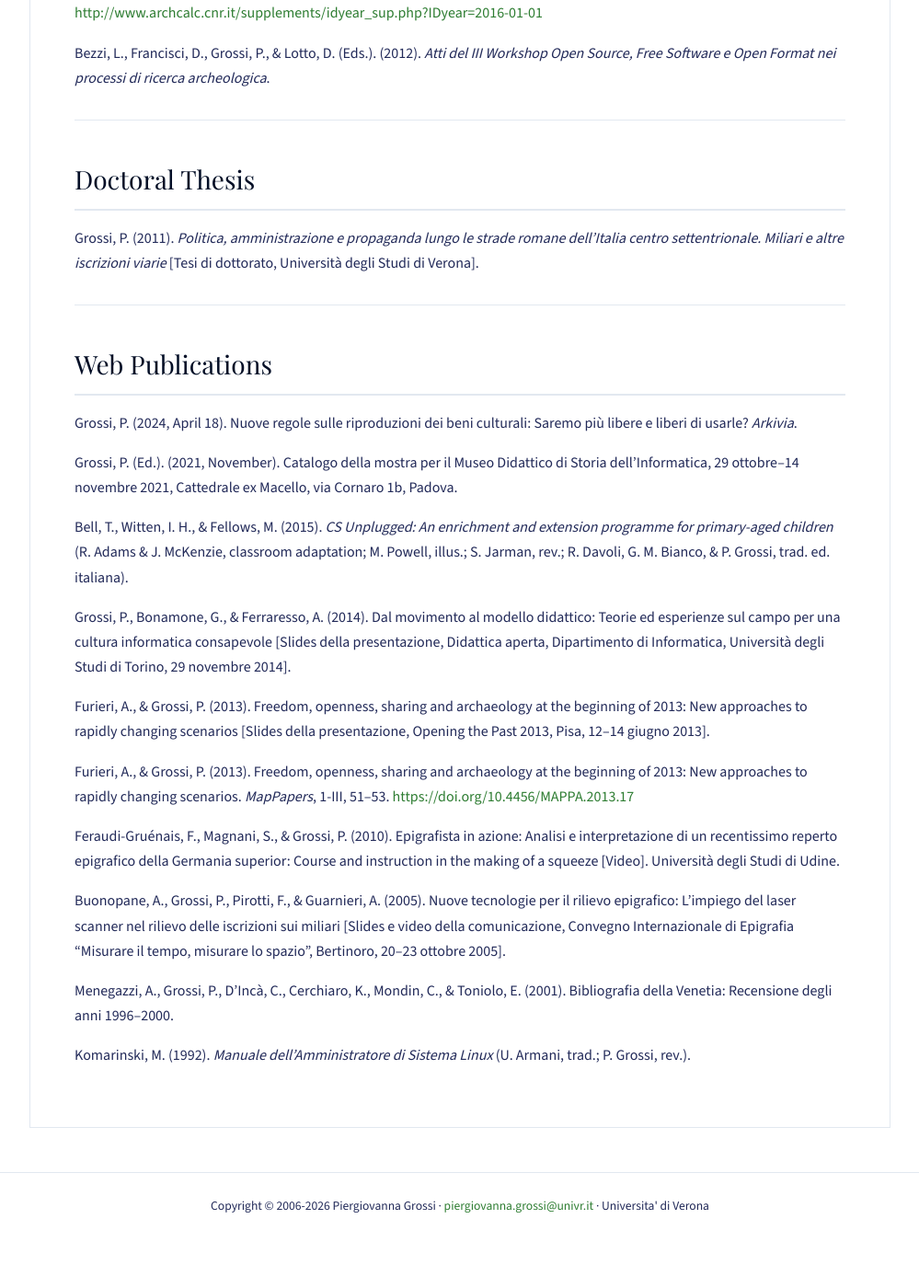
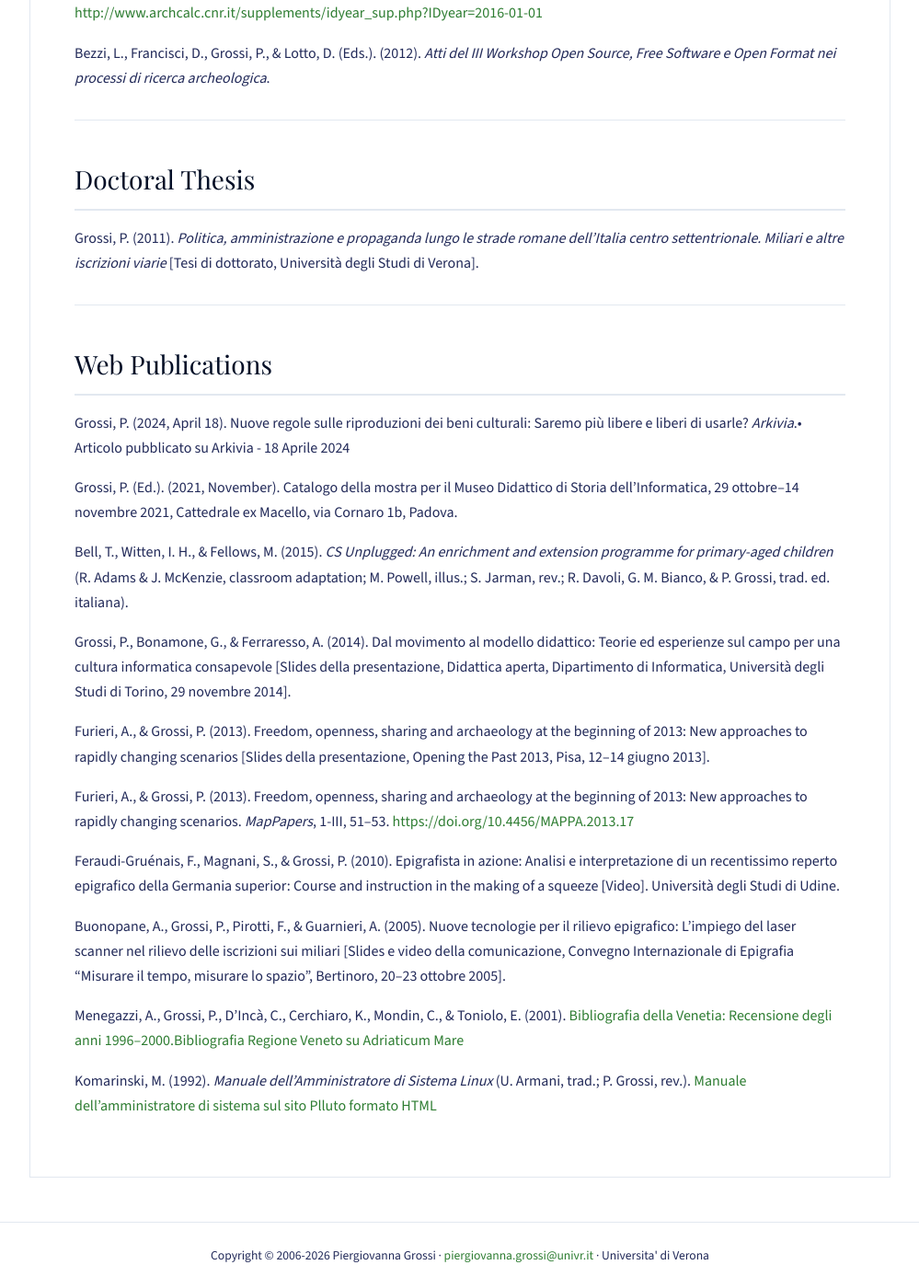
Before and after one commit to piergiovanna/piergiovanna_personal_site, a Jekyll site: the page built from publications.md, in a window 1280 px wide and 1400 px high, scrolled down 6165 px. Shown: the whole window at 92% size, without its empty margins (140-1139 px from the left). Built offline with Jekyll 4.4.1, drawn with Linux system fonts in a browser that asks for light colours; before the commit the page ends 7511 px from its top, so only the background shows below that.

Commit message:
Update publications.md

```diff
--- a/publications.md
+++ b/publications.md
@@ -167,7 +167,7 @@ Grossi, P. (2011). *Politica, amministrazione e propaganda lungo le strade roman
 
 ## Web Publications
 
-Grossi, P. (2024, April 18). Nuove regole sulle riproduzioni dei beni culturali: Saremo più libere e liberi di usarle? *Arkivia*.
+Grossi, P. (2024, April 18). Nuove regole sulle riproduzioni dei beni culturali: Saremo più libere e liberi di usarle? *Arkivia*.•	Articolo pubblicato su Arkivia - 18 Aprile 2024
 
 Grossi, P. (Ed.). (2021, November). Catalogo della mostra per il Museo Didattico di Storia dell'Informatica, 29 ottobre–14 novembre 2021, Cattedrale ex Macello, via Cornaro 1b, Padova.
 
@@ -183,8 +183,9 @@ Feraudi-Gruénais, F., Magnani, S., & Grossi, P. (2010). Epigrafista in azione:
 
 Buonopane, A., Grossi, P., Pirotti, F., & Guarnieri, A. (2005). Nuove tecnologie per il rilievo epigrafico: L'impiego del laser scanner nel rilievo delle iscrizioni sui miliari [Slides e video della comunicazione, Convegno Internazionale di Epigrafia "Misurare il tempo, misurare lo spazio", Bertinoro, 20–23 ottobre 2005].
 
-Menegazzi, A., Grossi, P., D'Incà, C., Cerchiaro, K., Mondin, C., & Toniolo, E. (2001). Bibliografia della Venetia: Recensione degli anni 1996–2000.
+Menegazzi, A., Grossi, P., D'Incà, C., Cerchiaro, K., Mondin, C., & Toniolo, E. (2001). [Bibliografia della Venetia: Recensione degli anni 1996–2000.Bibliografia Regione Veneto su Adriaticum Mare](http://adriaticummare.org/it/strumenti-di-ricerca/bibliografia/bibliografia-per-regione-veneto)
 
-Komarinski, M. (1992). *Manuale dell'Amministratore di Sistema Linux* (U. Armani, trad.; P. Grossi, rev.).
+
+Komarinski, M. (1992). *Manuale dell'Amministratore di Sistema Linux* (U. Armani, trad.; P. Grossi, rev.). [Manuale dell’amministratore di sistema sul sito Plluto formato HTML](http://www.pluto.it/files/ildp/traduzioni/sys-admin/sys-admin.html)
 
 </div>
```
